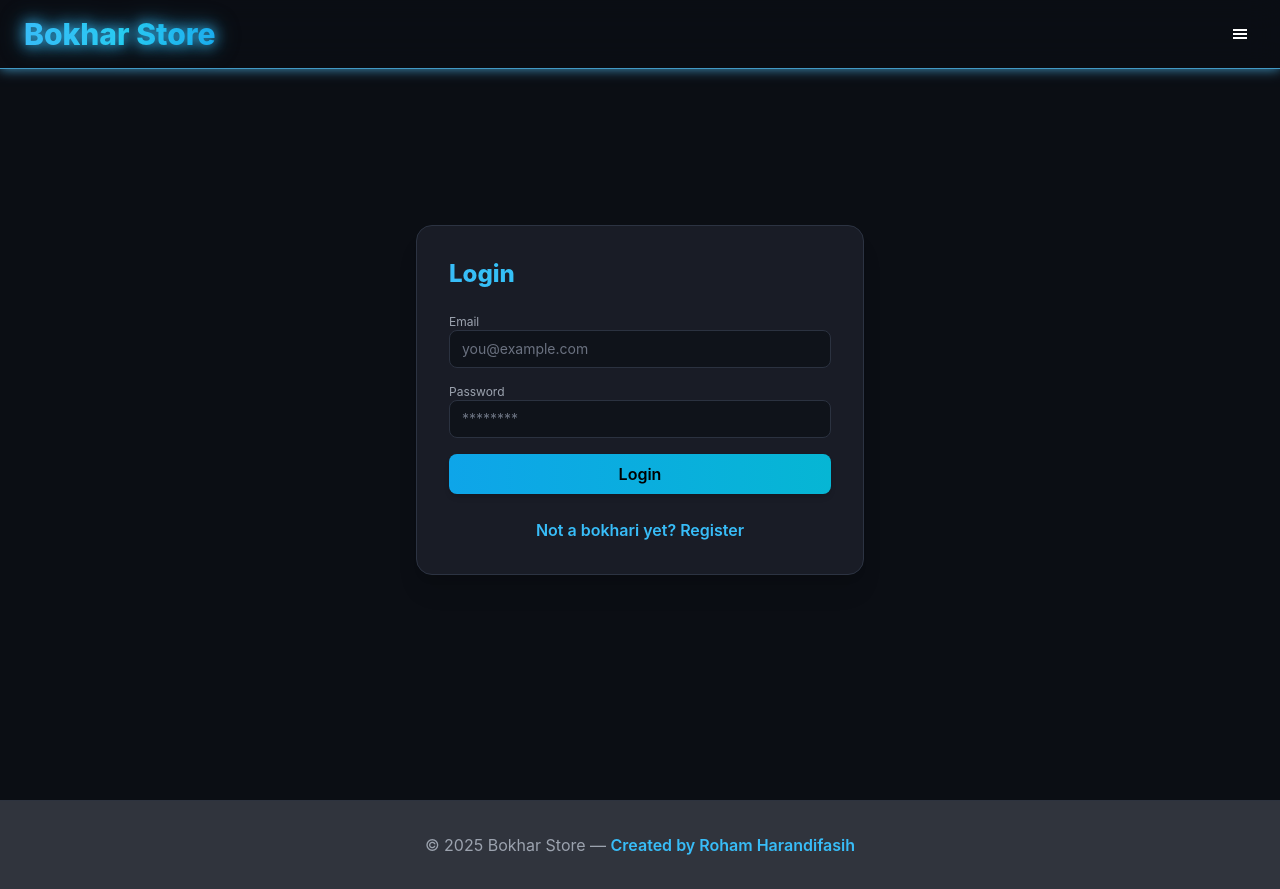
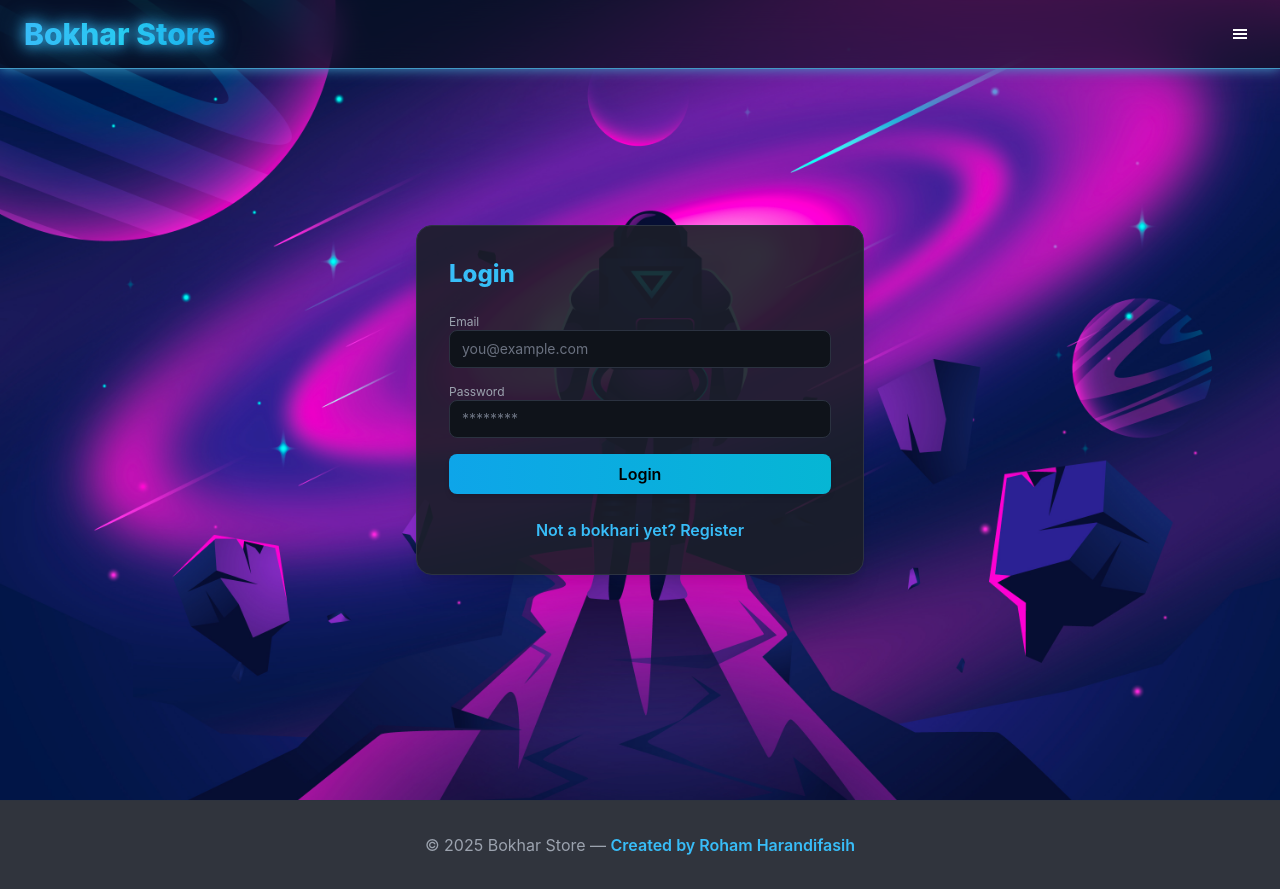
Before and after one commit to Rh2001/FS25-Test, a React (Create React App) app in the folder frontend/: page /login in a window 1280 px wide. Built offline with nearby package versions, Linux system fonts and the light colour scheme.

Commit message:
Bug fix.

```diff
--- a/frontend/src/AppRoutes.js
+++ b/frontend/src/AppRoutes.js
@@ -1,7 +1,7 @@
 // Cleaner routing configuration
 
 import HomePage from "./Components/HomePage";
-import Login from "./Components/LoginOld";
+import Login from "./Components/Login";
 import Register from "./Components/Register";
 import StorePage from "./Components/StorePage";
 
--- a/frontend/src/Components/LoginComponents/LoginForm.jsx
+++ b/frontend/src/Components/LoginComponents/LoginForm.jsx
@@ -15,21 +15,30 @@ export default function LoginForm() {
 
   const handleLogin = async (e) => {
     e.preventDefault();
-    setError("");
+    setError(""); // Blank error.
     if (!form.email.trim() || !form.password) {
-      setError("Email and password required.");
+      setError("Email and password required."); // Fields are empty.
       return;
     }
     setLoading(true);
-    // Simulate API call
-    setTimeout(() => {
+    try {
+      const res = await fetch("https://localhost:443/api/user/login", {
+        method: "POST",
+        headers: { "Content-Type": "application/json" },
+        body: JSON.stringify({ email: form.email, password: form.password }),
+      });
+      const data = await res.json();
+      if (!res.ok) {
+        setError(data?.message || "Login failed.");
+      } else {
+        localStorage.setItem("token", data.token); // Save JWT if needed
+        navigate("/store");
+      }
+    } catch (err) {
+      setError("Network error.");
+    } finally {
       setLoading(false);
-      if (form.email === "test@example.com" && form.password === "password") {
-        navigate("/store");
-      } else {
-        setError("Invalid credentials.");
-      }
-    }, 800);
+    }
   };
 
   return (
--- a/frontend/src/Components/LoginComponents/LoginPage.jsx
+++ b/frontend/src/Components/LoginComponents/LoginPage.jsx
@@ -7,7 +7,7 @@ export default function LoginPage() {
   return (
     <div className="min-h-screen flex items-center justify-center bg-[#0b0e14]"
     style ={{
-            backgroundImage: `url(${Spaceman01})`,
+            backgroundImage: `url(${Spaceman01})`, // Background image from local assets folder.
             backgroundSize: 'cover',
             backgroundPosition: 'center',
             backgroundRepeat: 'no-repeat',
--- a/frontend/src/Components/LoginOld.jsx
+++ /dev/null
@@ -1,93 +0,0 @@
-import React, { useState } from "react";
-import { useNavigate } from "react-router-dom";
-import { motion } from "framer-motion";
-
-export default function Login() {
-  const navigate = useNavigate();
-  const [form, setForm] = useState({ email: "", password: "" });
-  const [error, setError] = useState("");
-  const [loading, setLoading] = useState(false);
-
-  const update = (e) => {
-    const { name, value } = e.target;
-    setForm(f => ({ ...f, [name]: value }));
-    setError("");
-  };
-
-  const handleLogin = async (e) => {
-    e.preventDefault();
-    setError("");
-    if (!form.email.trim() || !form.password) {
-      setError("Email and password required.");
-      return;
-    }
-    setLoading(true);
-    // Simulate API call
-    setTimeout(() => {
-      setLoading(false);
-      if (form.email === "test@example.com" && form.password === "password") {
-        navigate("/store");
-      } else {
-        setError("Invalid credentials.");
-      }
-    }, 800);
-  };
-
-  return (
-    <div className="min-h-screen flex items-center justify-center bg-[#0b0e14]">
-      <motion.div
-        className="bg-[#1b1f29]/90 border border-[#2c3342] rounded-2xl shadow-xl p-8 w-full max-w-md"
-        initial={{ scale: 0.8, opacity: 0 }}
-        animate={{ scale: 1, opacity: 1 }}
-        transition={{ duration: 0.5, ease: "easeOut" }}
-      >
-        <h2 className="text-2xl font-extrabold text-transparent bg-clip-text bg-gradient-to-r from-sky-400 to-cyan-400 mb-6">
-          Login
-        </h2>
-        <form onSubmit={handleLogin} className="space-y-4">
-          <div>
-            <label className="block text-xs text-gray-400">Email</label>
-            <input
-              type="email"
-              name="email"
-              autoComplete="email"
-              value={form.email}
-              onChange={update}
-              className="w-full bg-[#0f131a] border border-[#2b3240] rounded-lg px-3 py-2 text-sm placeholder-gray-500 focus:outline-none focus:ring-2 focus:ring-sky-400 transition"
-              placeholder="you@example.com"
-            />
-          </div>
-          <div>
-            <label className="block text-xs text-gray-400">Password</label>
-            <input
-              type="password"
-              name="password"
-              autoComplete="current-password"
-              value={form.password}
-              onChange={update}
-              className="w-full bg-[#0f131a] border border-[#2b3240] rounded-lg px-3 py-2 text-sm placeholder-gray-500 focus:outline-none focus:ring-2 focus:ring-cyan-400 transition"
-              placeholder="********"
-            />
-          </div>
-          {error && <div className="text-red-500 text-xs">{error}</div>}
-          <button
-            type="submit"
-            disabled={loading}
-            className="w-full bg-gradient-to-r from-sky-500 to-cyan-500 text-black font-semibold rounded-lg px-4 py-2 shadow-md hover:opacity-90 transition disabled:opacity-50"
-          >
-            {loading ? "Logging in..." : "Login"}
-          </button>
-        </form>
-        <div className="mt-6 text-center">
-          <button
-            type="button"
-            onClick={() => navigate("/register")}
-            className="text-sky-400 font-semibold hover:underline hover:text-sky-300 transition-colors duration-300"
-          >
-            Not a bokhari yet? Register
-          </button>
-        </div>
-      </motion.div>
-    </div>
-  );
-}
```
Also changed, not shown: frontend/src/index.css (line endings or trailing spaces), 14 other files (tests, documents, lock files or other folders).
